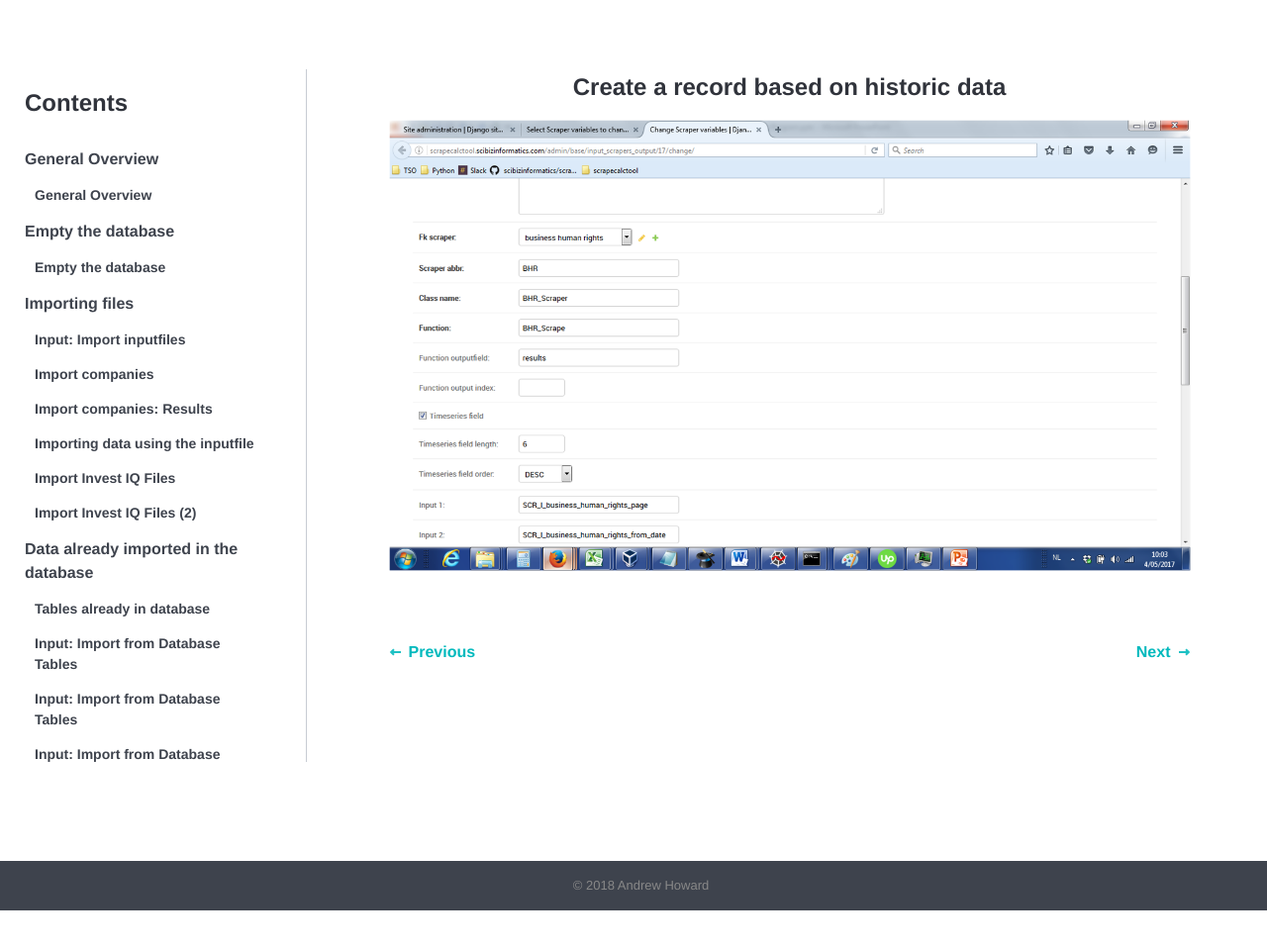
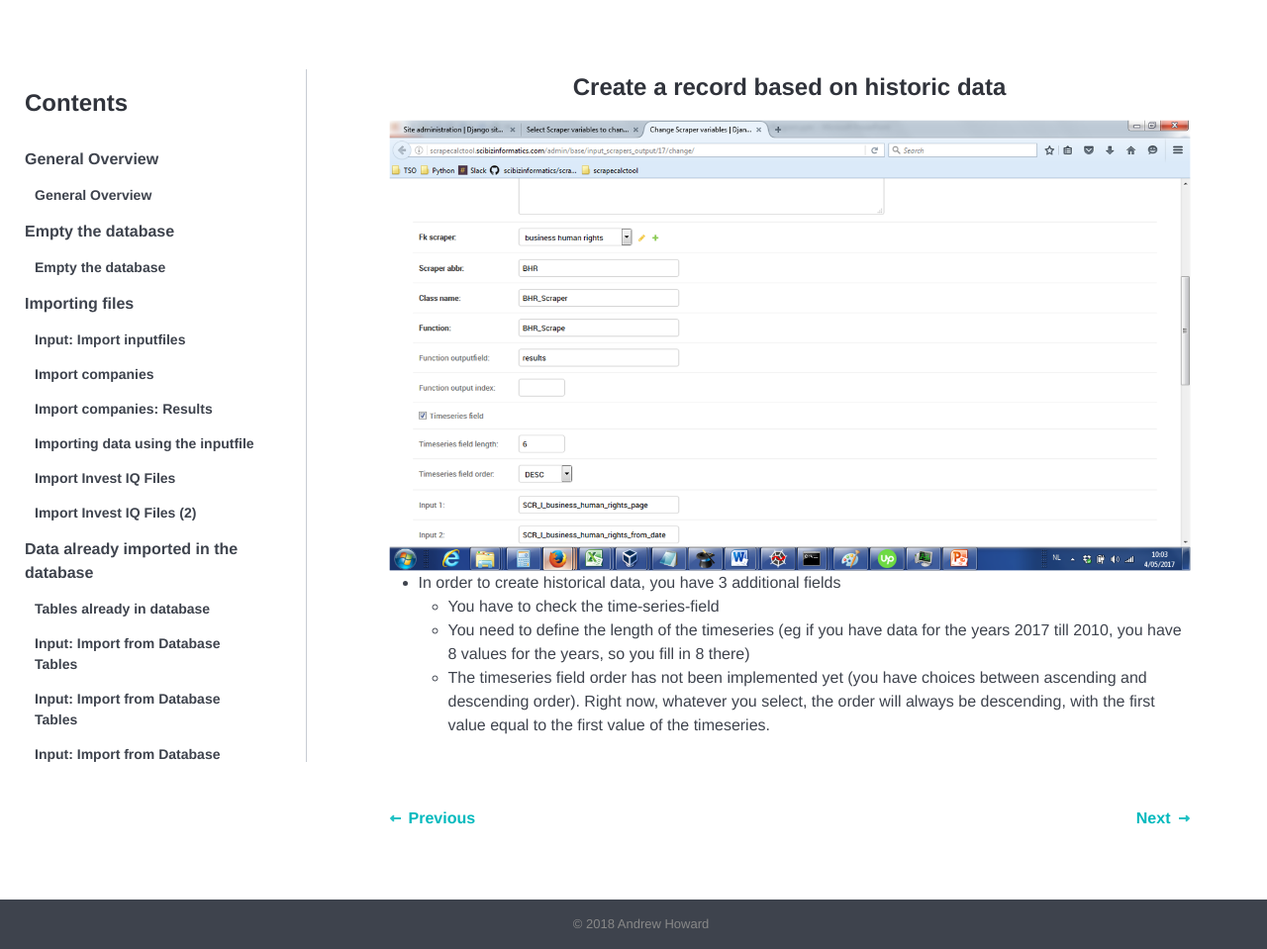
Before and after one commit to tkumpanenko/slides, a Jekyll site: the page built from _tutorials/042.html, in a window 1280 px wide. Shown: the whole page at 99% size. Built offline with Jekyll 4.4.1, drawn with Linux system fonts in a browser that asks for light colours; before the commit the page ends 920 px from its top, so only the background shows below that.

Commit message:
Update from Forestry.io - 042.html

```diff
--- a/_tutorials/042.html
+++ b/_tutorials/042.html
@@ -4,8 +4,16 @@ topic: delete-edit-scrappers
 order: 11
 date: 2018-01-18 19:31:06 +0000
 ---
-
-
 <h4>Create a record based on historic data</h4>
 
 <img src="{{site.url}}{{site.baseurl}}/images/042.png" alt="">
+
+<ul>
+	<li>In order to create historical data, you have 3 additional fields
+		<ul>
+			<li>You have to check the time-series-field</li>
+			<li>You need to define the length of the timeseries (eg if you have data for the years 2017 till 2010, you have 8 values for the years, so you fill in 8 there)</li>
+			<li>The timeseries field order has not been implemented yet (you have choices between ascending and descending order). Right now, whatever you select, the order will always be descending, with the first value equal to the first value of the timeseries.</li>
+		</ul>
+	</li>
+</ul>
```
